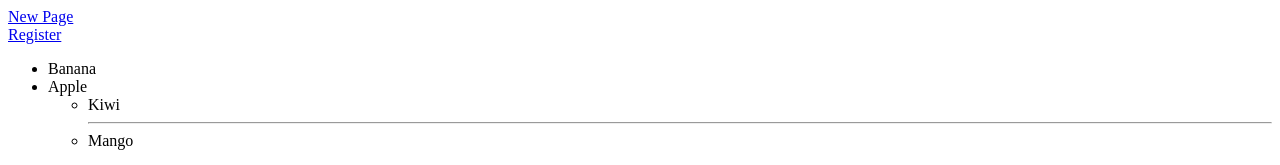
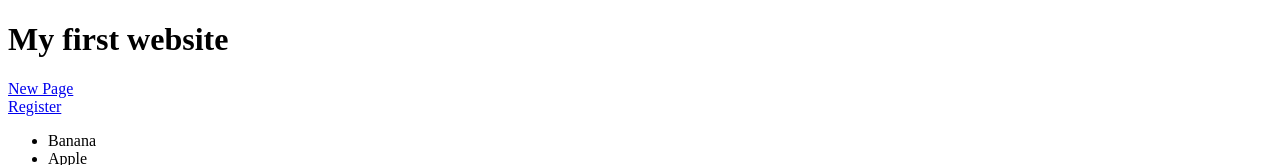
Before and after one commit to Clay2108/DI-Bootcamp-Stage1, a plain HTML site: page Index.html in a window 1280 px wide. Shown: the top 165 px of the page. Drawn offline with Linux system fonts and the light colour scheme.

Commit message:
added h1

```diff
--- a/Index.html
+++ b/Index.html
@@ -6,6 +6,7 @@
     <title>My First Website</title>
 </head>
 <body>
+    <h1> My first website</h1>
     <a href="NewPage.html">New Page</a><br>
     <a href="Register.html">Register</a>
  <ul>
```
Also changed, not shown: Code.html (+2 -0 lines).
